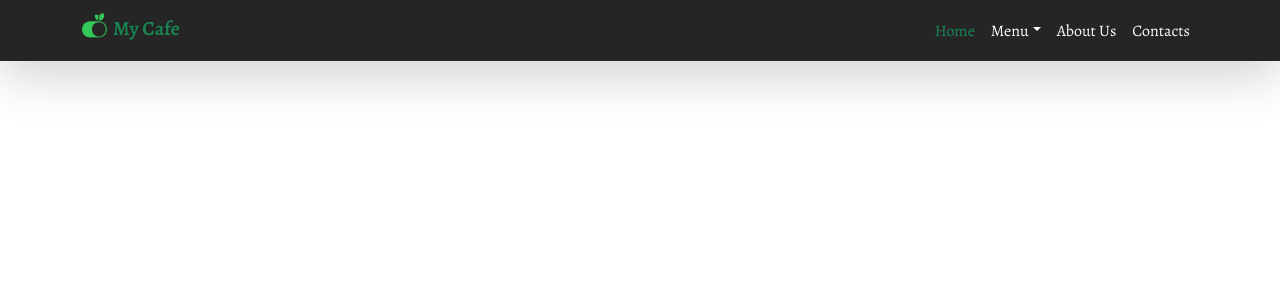
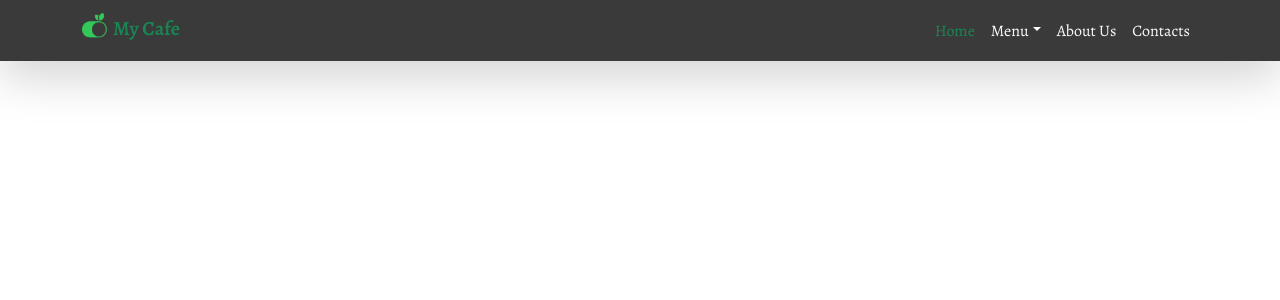
Before and after one commit to codewithme33/Cafe, a React (Create React App) app: page / in a window 1280 px wide. Shown: the top 300 px of the page. Built offline with nearby package versions, Linux system fonts and the light colour scheme.

Commit message:
few changes in navbar

```diff
--- a/src/components/NavBar.css
+++ b/src/components/NavBar.css
@@ -5,7 +5,8 @@
 }
 
 #navbar{
-    background-color:rgba(37, 37, 37, 1) !important;
+    position: sticky;
+    background-color:rgba(37, 37, 37, .9) !important;
 }
 
 #brandname{
@@ -19,7 +20,16 @@
     color : #ffffff !important;
 }
 
+NavDropdown.Item{
+    color : rgba(37, 37, 37, 0.9) !important;
+}
+
+
 #brandname img {
     margin-right: 6px;
     margin-bottom: 10px;
 }
+
+#togglebutton{
+    background-color: #ffffff !important;
+}
--- a/src/components/NavBar.js
+++ b/src/components/NavBar.js
@@ -9,13 +9,13 @@ const NavBar = () => {
     <Navbar id="navbar" expand="lg" className="text-light shadow-lg">
       <Container>
         <Navbar.Brand href="#home" id="brandname" className="text-success" >  <img src={logo} height={25} width={25} alt="logo"/>My Cafe</Navbar.Brand>
-        <Navbar.Toggle aria-controls="navbarResponsive" />
+        <Navbar.Toggle id="togglebutton" aria-controls="navbarResponsive" className="bg-danger" />
         <Navbar.Collapse id="navbarResponsive">
           <Nav className="ms-auto">
             <Nav.Link id="home" href="#home" className="active text-success">
               Home
             </Nav.Link>
-            <NavDropdown className="text-light" title="Menu" id="navbarDropdown" menuVariant="dark">
+            <NavDropdown className="text-light" title="Menu" id="navbarDropdown" >
               <NavDropdown.Item href="#snacks" >Snacks</NavDropdown.Item>
               <NavDropdown.Item href="#main-courses">
                 Main Courses
```
